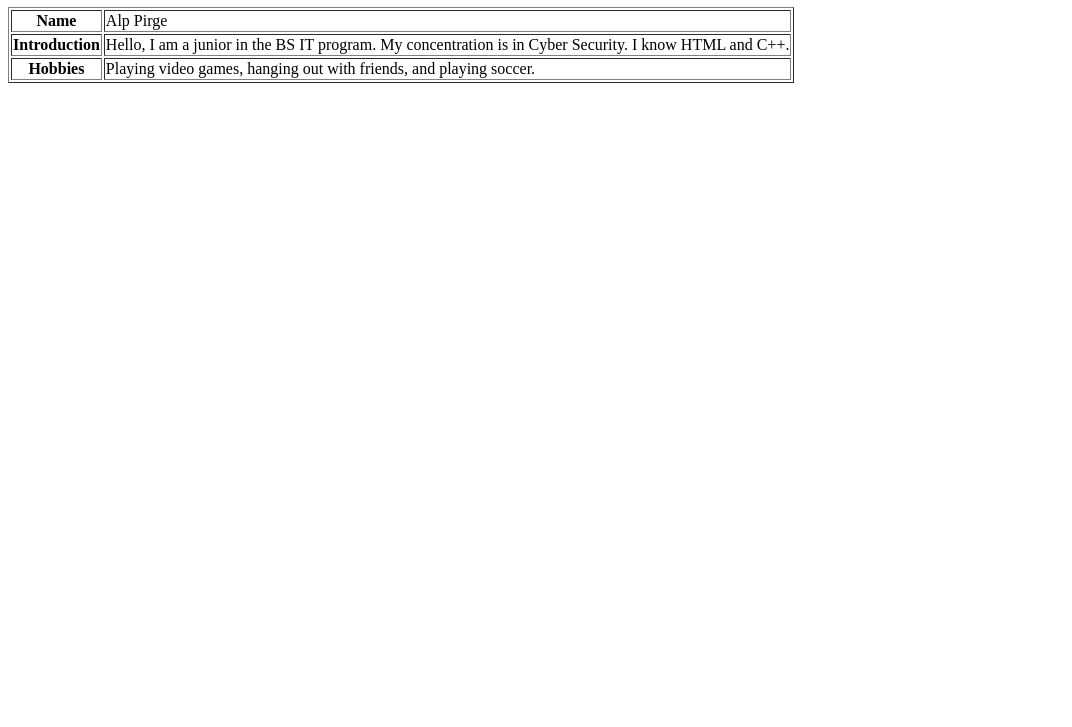
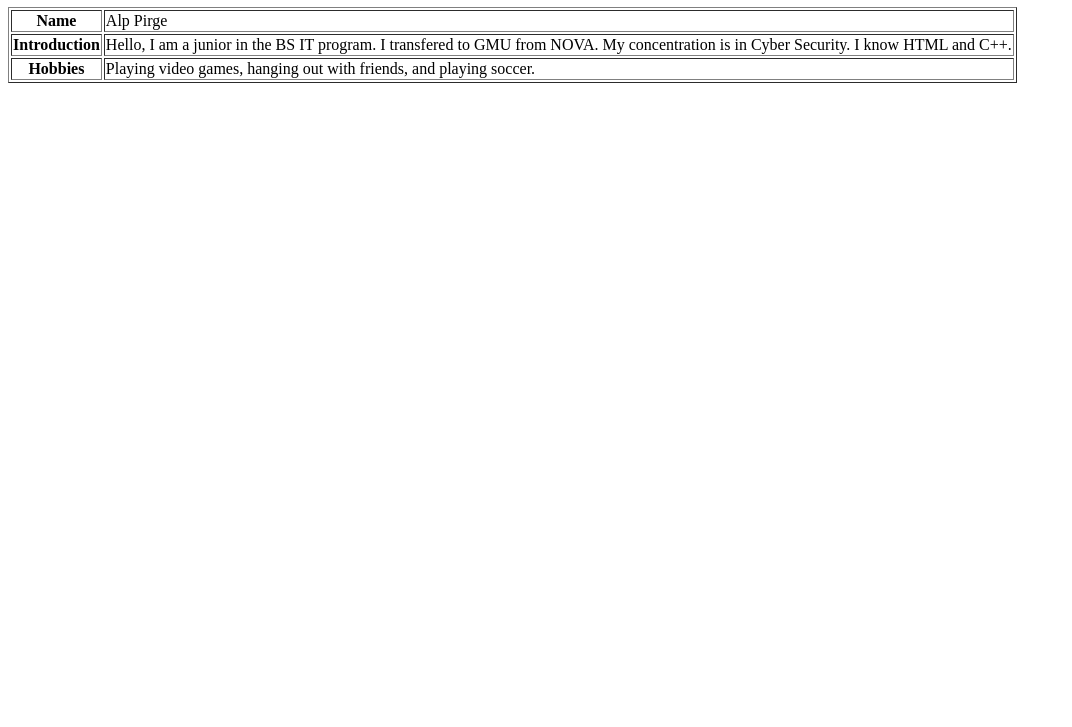
Before and after one commit to aWildPanther/alp.github.io, a plain HTML site: page index.html in a window 1280 px wide. Shown: the part 73-800 px from the top of the page, without its empty margins (0-1072 px from the left). Drawn offline with Linux system fonts and the light colour scheme.

Commit message:
Update index.html

```diff
--- a/index.html
+++ b/index.html
@@ -16,7 +16,7 @@
     </tr>
     <tr>
         <th>Introduction</th>
-        <td>Hello, I am a junior in the BS IT program. My concentration is in Cyber Security. I know HTML and C++.</td>
+        <td>Hello, I am a junior in the BS IT program. I transfered to GMU from NOVA. My concentration is in Cyber Security. I know HTML and C++.</td>
     </tr>
     <tr>
         <th>Hobbies</th>
```
